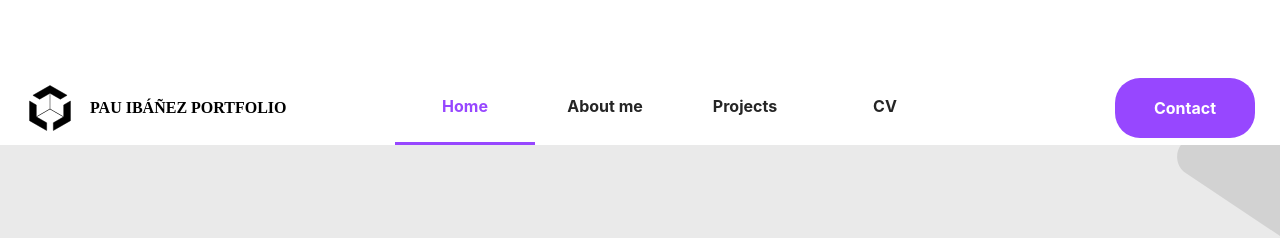
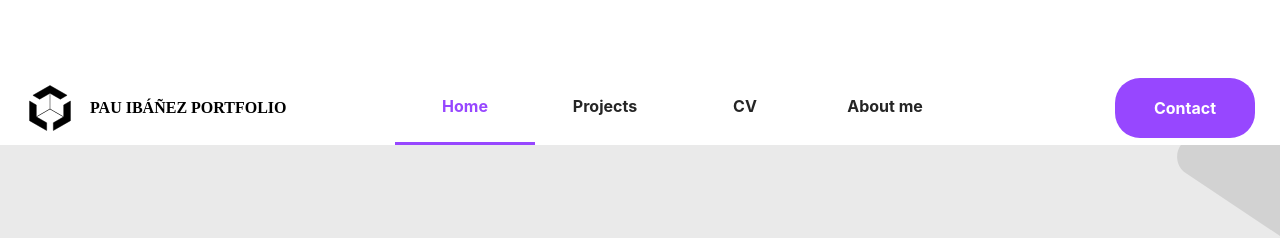
Before and after one commit to pauIbanez/portfolio-front, a React (Create React App) app: page /home in a window 1280 px wide. Shown: the part 210-448 px from the top of the page. Built offline with nearby package versions, Linux system fonts and the light colour scheme.

Commit message:
changed aboutMe to be the last page

```diff
--- a/src/data/Pages/Pages.ts
+++ b/src/data/Pages/Pages.ts
@@ -5,11 +5,6 @@ const Pages: { [key: string]: PageInfo } = {
     path: "/home",
     name: "Home",
     translationKey: "home",
-  },
-  aboutMe: {
-    path: "/aboutme",
-    name: "About me",
-    translationKey: "aboutme",
   },
   projects: {
     path: "/projects",
@@ -27,6 +22,11 @@ const Pages: { [key: string]: PageInfo } = {
     name: "CV",
     translationKey: "cv",
   },
+  aboutMe: {
+    path: "/aboutme",
+    name: "About me",
+    translationKey: "aboutme",
+  },
   contact: {
     path: "/contact",
     name: "Contact",
```
